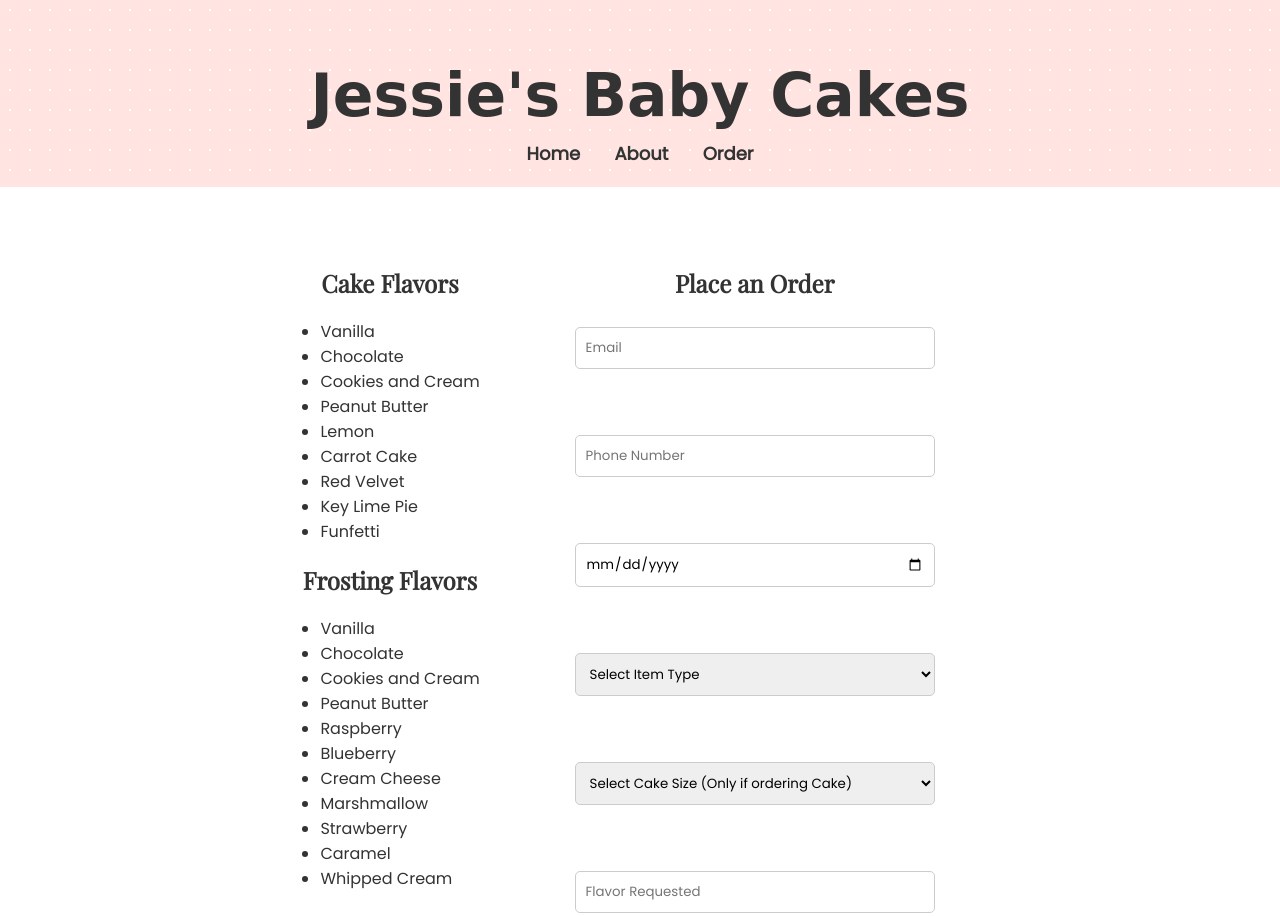
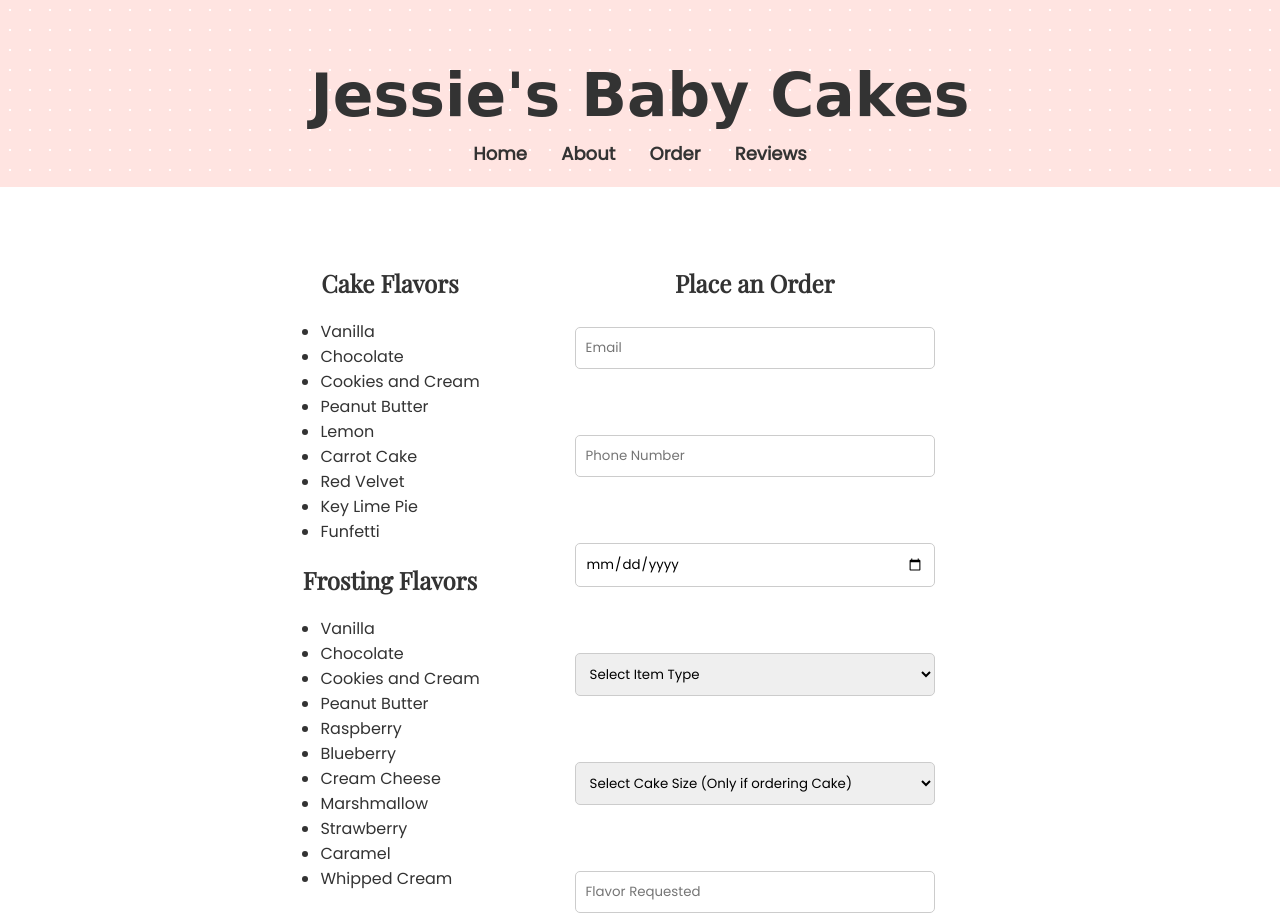
Before and after one commit to sanstoan1/jessiesbabycakes, a plain HTML site: page order.html in a window 1280 px wide. Shown: the top 916 px of the page. Drawn offline with nearby package versions, Linux system fonts and the light colour scheme; a web font is replaced by a local one.

Commit message:
Update order.html

```diff
--- a/order.html
+++ b/order.html
@@ -12,6 +12,7 @@
             <a href="index.html">Home</a>
             <a href="about.html">About</a>
             <a href="order.html">Order</a>
+            <a href="reviews.html">Reviews</a>
         </nav>
     </header>
 
```
